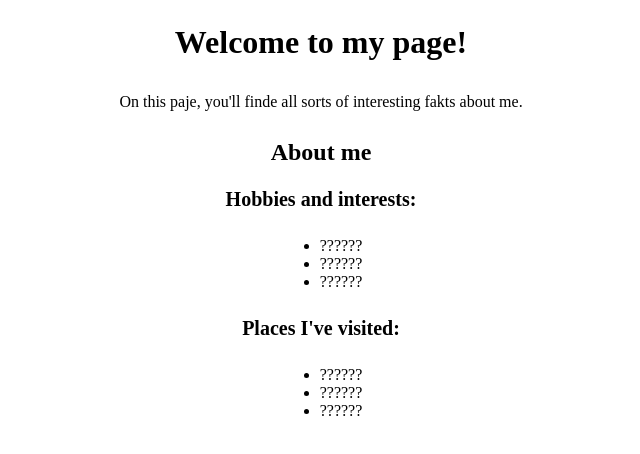
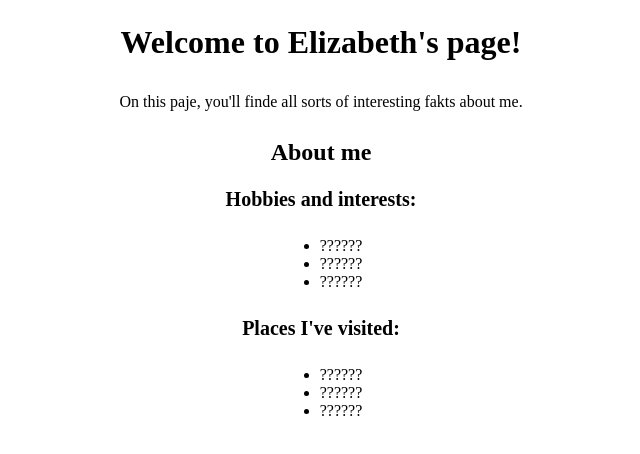
Before and after one commit to edgee89/git-fundamentals-lab, a plain HTML site: page index.html in a window 1280 px wide. Shown: the whole page, without its empty margins (319-959 px from the left). Drawn offline with Linux system fonts and the light colour scheme.

Commit message:
Edit page header

```diff
--- a/index.html
+++ b/index.html
@@ -8,7 +8,7 @@
   </head>
 
   <body>
-    <h1>Welcome to my page!</h1>
+    <h1>Welcome to Elizabeth's page!</h1>
     <p>On this paje, you'll finde all sorts of interesting fakts about me.</p>
 
     <h2>About me</h2>
```
